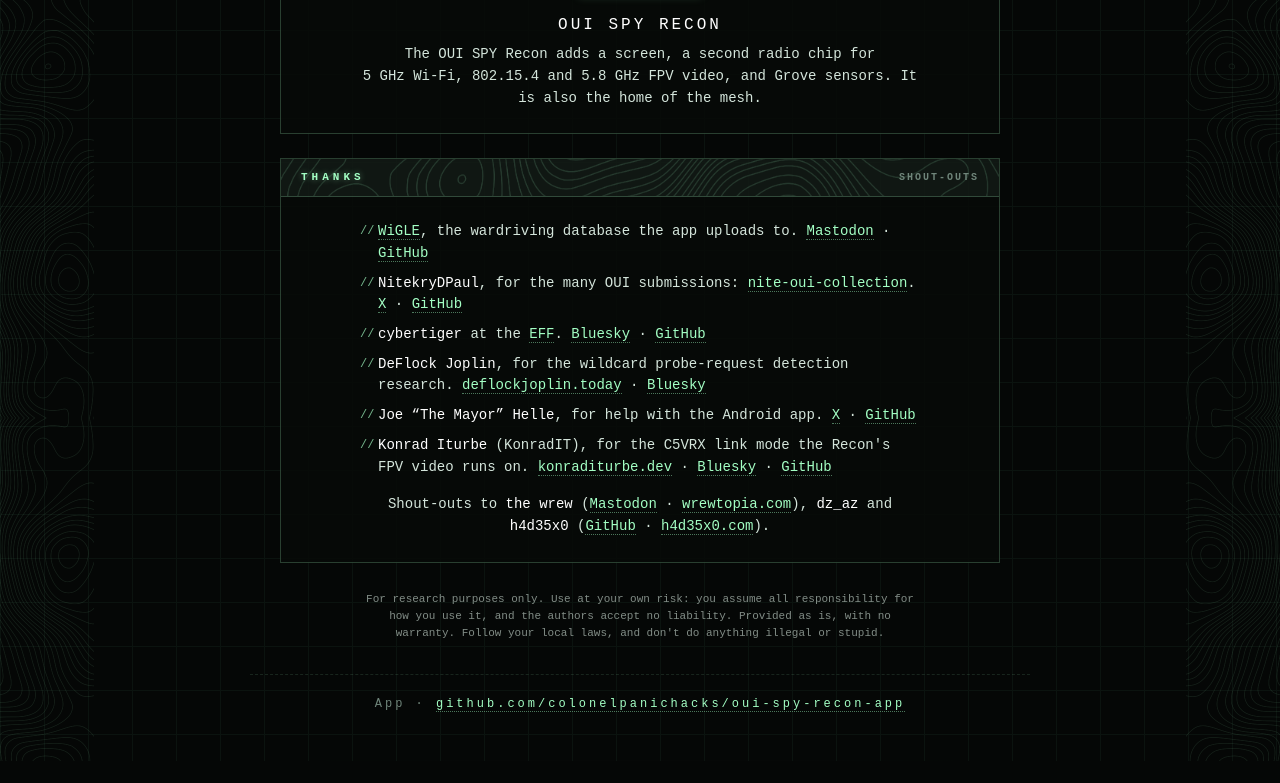
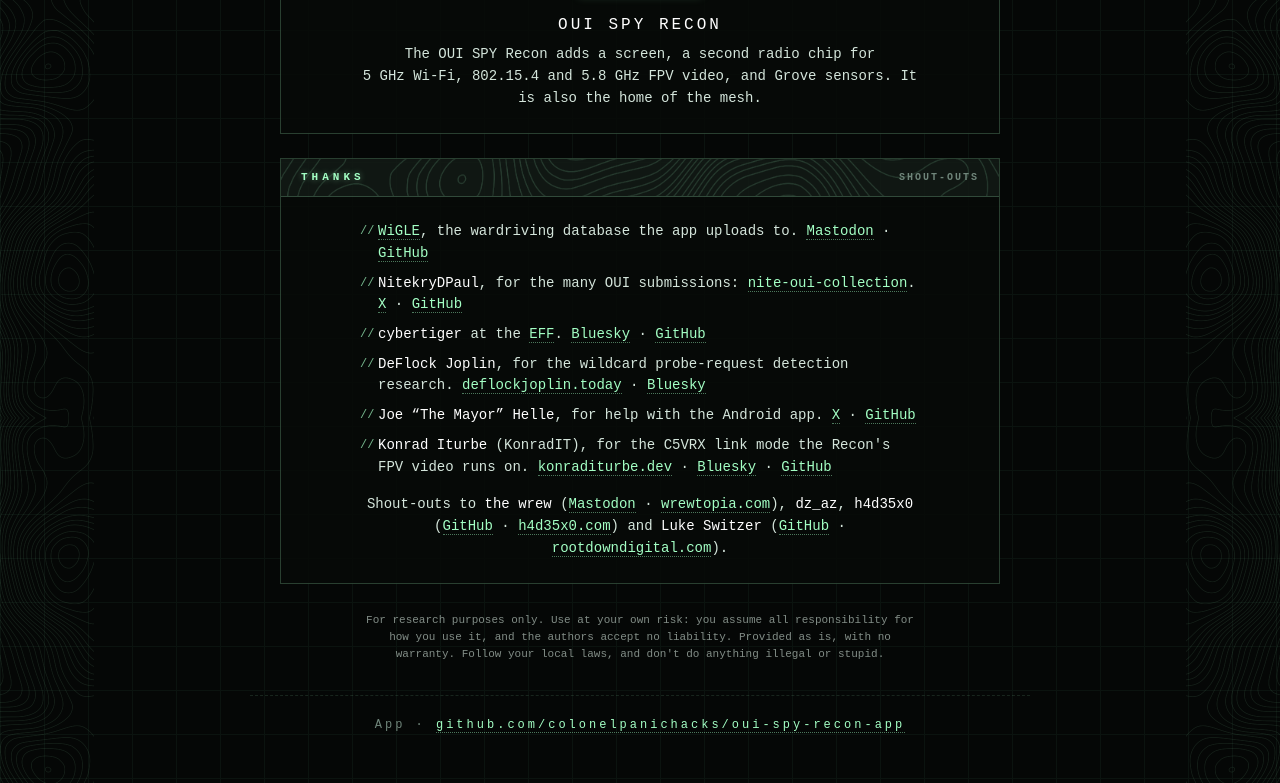
Before and after one commit to colonelpanichacks/oui-spy-recon-app, a plain HTML site: page flasher/index.html in a window 1280 px wide. Shown: the part 4282-5065 px from the top of the page. Before the commit the page ends 5043 px from the top, so only its background shows below. Drawn offline with Linux system fonts and the light colour scheme; no server answers.

Commit message:
Thanks: a shout-out to Luke Switzer (GitHub lukeswitz, rootdowndigital.com)

```diff
--- a/flasher/index.html
+++ b/flasher/index.html
@@ -911,7 +911,7 @@
       <li><b>Joe &ldquo;The Mayor&rdquo; Helle</b>, for help with the Android app. <a href="https://x.com/joehelle">X</a> &middot; <a href="https://github.com/dievus">GitHub</a></li>
       <li><b>Konrad Iturbe</b> (KonradIT), for the C5VRX link mode the Recon's FPV video runs on. <a href="https://konraditurbe.dev">konraditurbe.dev</a> &middot; <a href="https://bsky.app/profile/konraditurbe.dev">Bluesky</a> &middot; <a href="https://github.com/KonradIT">GitHub</a></li>
     </ul>
-    <p class="shouts">Shout-outs to <b>the wrew</b> (<a href="https://masto.hackers.town/@Wrewdison">Mastodon</a> &middot; <a href="https://wrewtopia.com">wrewtopia.com</a>), <b>dz_az</b> and <b>h4d35x0</b> (<a href="https://github.com/h4d35x0">GitHub</a> &middot; <a href="https://h4d35x0.com">h4d35x0.com</a>).</p>
+    <p class="shouts">Shout-outs to <b>the wrew</b> (<a href="https://masto.hackers.town/@Wrewdison">Mastodon</a> &middot; <a href="https://wrewtopia.com">wrewtopia.com</a>), <b>dz_az</b>, <b>h4d35x0</b> (<a href="https://github.com/h4d35x0">GitHub</a> &middot; <a href="https://h4d35x0.com">h4d35x0.com</a>) and <b>Luke Switzer</b> (<a href="https://github.com/lukeswitz">GitHub</a> &middot; <a href="https://rootdowndigital.com">rootdowndigital.com</a>).</p>
   </div>
 </section>
 
```
Also changed, not shown: 1 other file.
